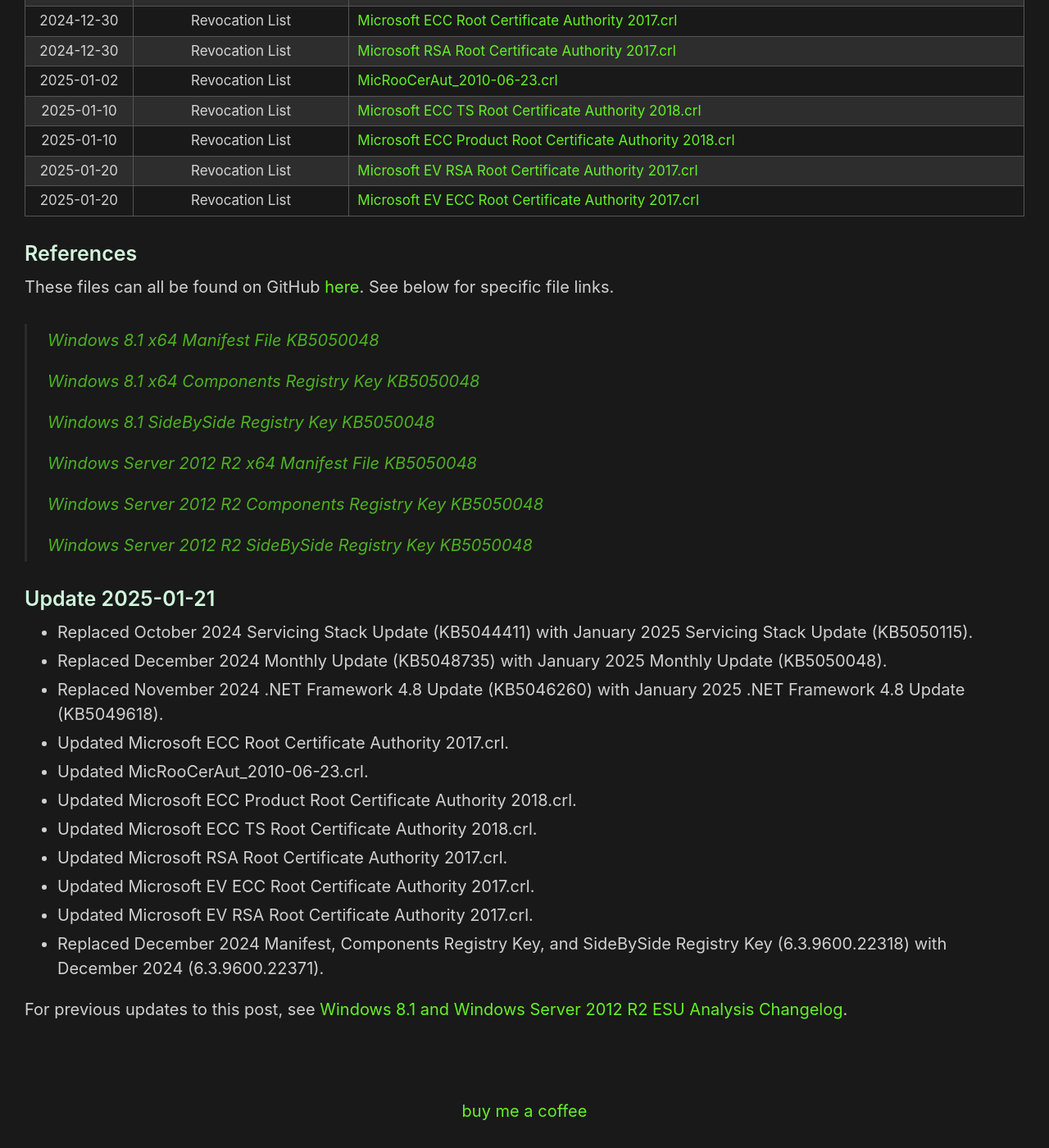
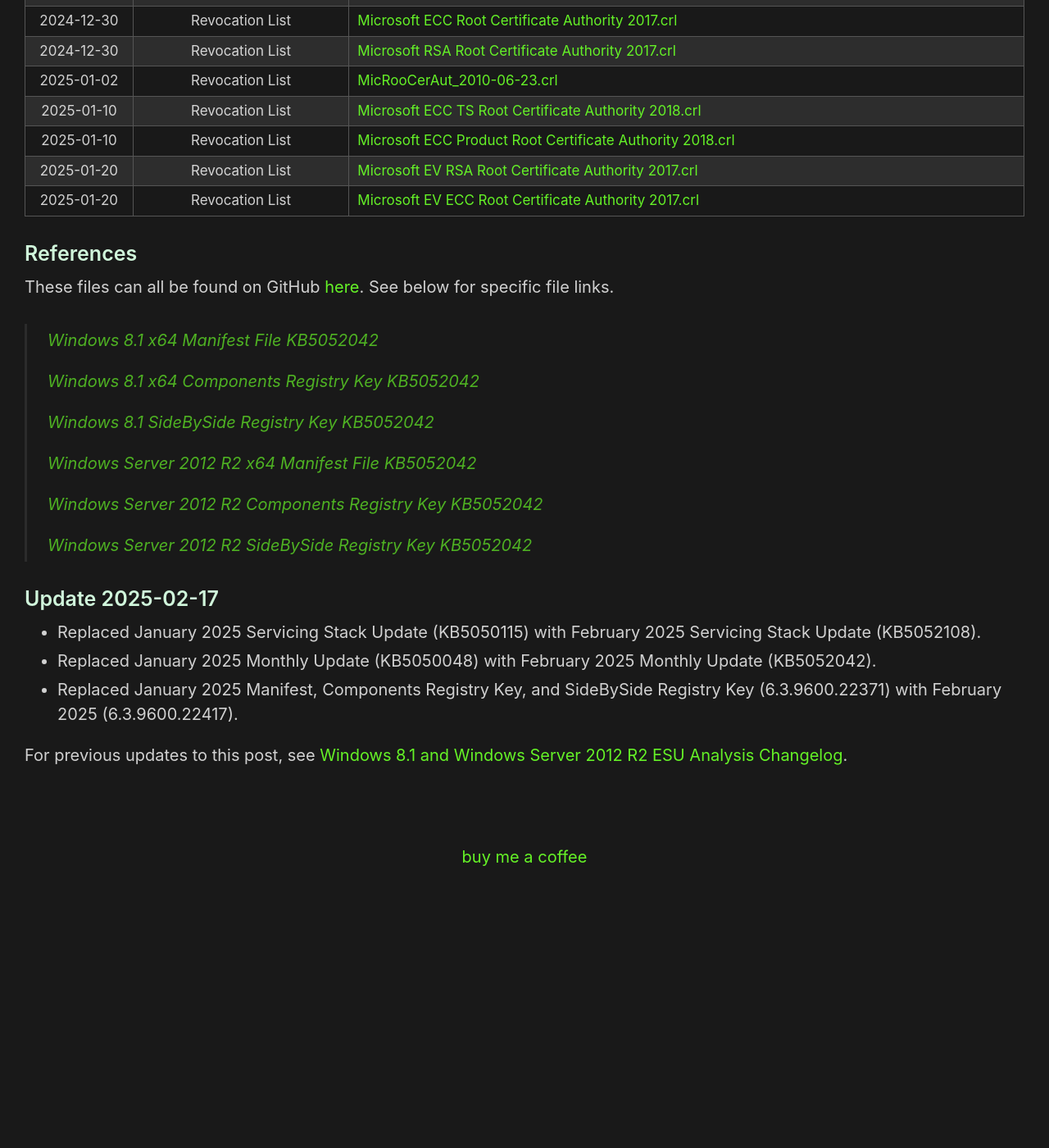
Before and after one commit to HackAndPwn/HackAndPwn.github.io, a Jekyll site: the page built from _posts/2024-01-21-windows-8.1-and-2012-r2-esu-analysis.md, in a window 1280 px wide and 1400 px high, scrolled down 3445 px. Shown: the whole window at 82% size. Built offline with Jekyll 4.4.1, drawn with Linux system fonts in a browser that asks for light colours; after the commit the page ends 4535 px from its top, so only the background shows below that; some of the changed text lies outside the part shown.

Commit message:
feb 2025 updates

```diff
--- a/_posts/2024-01-21-windows-8.1-and-2012-r2-esu-analysis.md
+++ b/_posts/2024-01-21-windows-8.1-and-2012-r2-esu-analysis.md
@@ -2,7 +2,7 @@
 layout: post
 title: Windows 8.1 and Windows Server 2012 R2 ESU Analysis
 original_date: 2024-01-21
-date: 2025-01-21
+date: 2025-02-17
 ---
 
 The original Windows 7 ESU Analysis can be found [here](https://hackandpwn.com/windows-7-esu-analysis).  With the ending of support for Windows 8.1 and Server 2012 R2 in 2023, additional research was conducted to see if similar techniques would work for these operating systems as well.  It was determined that both Windows 8.1 and Windows Server 2012 R2 can be fully patched past the supported period.
@@ -17,29 +17,29 @@
 
 > <center><img src="/assets/2024-01-21-windows-8.1-and-2012-r2-esu-analysis/01.png"></center>
 
-### Install The Latest Servicing Stack Update (SSU) - KB5050115 (January 2025)
-Install [Windows8.1-KB5050115-x64.msu](https://github.com/HackAndPwn/Windows-8.1-And-Server-2012-R2-ESU-Analysis/raw/main/Patches/01_Windows8.1-KB5050115-x64.msu) and reboot the computer.
+### Install The Latest Servicing Stack Update (SSU) - KB5052108 (February 2025)
+Install [Windows8.1-KB5052108-x64.msu](https://github.com/HackAndPwn/Windows-8.1-And-Server-2012-R2-ESU-Analysis/raw/main/Patches/01_Windows8.1-KB5052108-x64.msu) and reboot the computer.
 
-### Install The Latest Monthly Cumulative Update Via Failed Reboot Technique - KB5050048 (January 2025)
-1. Install KB5050048 ( [Part 1](https://github.com/HackAndPwn/Windows-8.1-And-Server-2012-R2-ESU-Analysis/raw/main/Patches/02_Windows8.1-KB5050048-x64.zip.001) / [Part 2](https://github.com/HackAndPwn/Windows-8.1-And-Server-2012-R2-ESU-Analysis/raw/main/Patches/02_Windows8.1-KB5050048-x64.zip.002) / [Part 3](https://github.com/HackAndPwn/Windows-8.1-And-Server-2012-R2-ESU-Analysis/raw/main/Patches/02_Windows8.1-KB5050048-x64.zip.003) / [Part 4](https://github.com/HackAndPwn/Windows-8.1-And-Server-2012-R2-ESU-Analysis/raw/main/Patches/02_Windows8.1-KB5050048-x64.zip.004) / [Part 5](https://github.com/HackAndPwn/Windows-8.1-And-Server-2012-R2-ESU-Analysis/raw/main/Patches/02_Windows8.1-KB5050048-x64.zip.005) / [Part 6](https://github.com/HackAndPwn/Windows-8.1-And-Server-2012-R2-ESU-Analysis/raw/main/Patches/02_Windows8.1-KB5050048-x64.zip.006) ) and reboot the computer.  This will result in a failed update and rollback.
+### Install The Latest Monthly Cumulative Update Via Failed Reboot Technique - KB5052042 (February 2025)
+1. Install KB5052042 ( [Part 1](https://github.com/HackAndPwn/Windows-8.1-And-Server-2012-R2-ESU-Analysis/raw/main/Patches/02_Windows8.1-KB5052042-x64.zip.001) / [Part 2](https://github.com/HackAndPwn/Windows-8.1-And-Server-2012-R2-ESU-Analysis/raw/main/Patches/02_Windows8.1-KB5052042-x64.zip.002) / [Part 3](https://github.com/HackAndPwn/Windows-8.1-And-Server-2012-R2-ESU-Analysis/raw/main/Patches/02_Windows8.1-KB5052042-x64.zip.003) / [Part 4](https://github.com/HackAndPwn/Windows-8.1-And-Server-2012-R2-ESU-Analysis/raw/main/Patches/02_Windows8.1-KB5052042-x64.zip.004) / [Part 5](https://github.com/HackAndPwn/Windows-8.1-And-Server-2012-R2-ESU-Analysis/raw/main/Patches/02_Windows8.1-KB5052042-x64.zip.005) / [Part 6](https://github.com/HackAndPwn/Windows-8.1-And-Server-2012-R2-ESU-Analysis/raw/main/Patches/02_Windows8.1-KB5052042-x64.zip.006) ) and reboot the computer.  This will result in a failed update and rollback.
 2. Apply the  new Windows 8.1 or Server 2012 R2 SideBySide registry key linked below.
-3. Install KB5050048 again and reboot the computer.  This will result in a successful update.
+3. Install KB5052042 again and reboot the computer.  This will result in a successful update.
 
-### Install The Latest Monthly Cumulative Update Via Manifest/Component Technique - KB5050048 (January 2025)
+### Install The Latest Monthly Cumulative Update Via Manifest/Component Technique - KB5052042 (February 2025)
 If using the Manifest/Components registry key technique:
 1. Copy the manifest file linked below into the C:\Windows\WinSxS\Manifests folder.  This can be done by executing the following commands:
 > takeown /f C:\Windows\WinSxS\Manifests /a
 >
 > icacls C:\Windows\WinSxS\Manifests /grant Everyone:(F)
 >
-> copy amd64_microsoft-windows-s..edsecurityupdatesai_31bf3856ad364e35_6.3.9600.22371_none_599b57d5f64fad01.manifest C:\Windows\WinSxS\Manifests
+> copy amd64_microsoft-windows-s..edsecurityupdatesai_31bf3856ad364e35_6.3.9600.22417_none_59e23afff6199a8c.manifest C:\Windows\WinSxS\Manifests
 >
 > icacls C:\Windows\WinSxS\Manifests /remove Everyone
 >
 > icacls C:\Windows\WinSxS\Manifests /setowner "NT SERVICE\TrustedInstaller"
 2. Apply the new Windows 8.1 or Server 2012 R2 Components registry key linked below.
 3. Apply the new Windows 8.1 or Server 2012 R2 SideBySide registry key linked below.
-4. Install KB5050048 ( [Part 1](https://github.com/HackAndPwn/Windows-8.1-And-Server-2012-R2-ESU-Analysis/raw/main/Patches/02_Windows8.1-KB5050048-x64.zip.001) / [Part 2](https://github.com/HackAndPwn/Windows-8.1-And-Server-2012-R2-ESU-Analysis/raw/main/Patches/02_Windows8.1-KB5050048-x64.zip.002) / [Part 3](https://github.com/HackAndPwn/Windows-8.1-And-Server-2012-R2-ESU-Analysis/raw/main/Patches/02_Windows8.1-KB5050048-x64.zip.003) / [Part 4](https://github.com/HackAndPwn/Windows-8.1-And-Server-2012-R2-ESU-Analysis/raw/main/Patches/02_Windows8.1-KB5050048-x64.zip.004) / [Part 5](https://github.com/HackAndPwn/Windows-8.1-And-Server-2012-R2-ESU-Analysis/raw/main/Patches/02_Windows8.1-KB5050048-x64.zip.005) / [Part 6](https://github.com/HackAndPwn/Windows-8.1-And-Server-2012-R2-ESU-Analysis/raw/main/Patches/02_Windows8.1-KB5050048-x64.zip.006) ).
+4. Install KB5052042 ( [Part 1](https://github.com/HackAndPwn/Windows-8.1-And-Server-2012-R2-ESU-Analysis/raw/main/Patches/02_Windows8.1-KB5052042-x64.zip.001) / [Part 2](https://github.com/HackAndPwn/Windows-8.1-And-Server-2012-R2-ESU-Analysis/raw/main/Patches/02_Windows8.1-KB5052042-x64.zip.002) / [Part 3](https://github.com/HackAndPwn/Windows-8.1-And-Server-2012-R2-ESU-Analysis/raw/main/Patches/02_Windows8.1-KB5052042-x64.zip.003) / [Part 4](https://github.com/HackAndPwn/Windows-8.1-And-Server-2012-R2-ESU-Analysis/raw/main/Patches/02_Windows8.1-KB5052042-x64.zip.004) / [Part 5](https://github.com/HackAndPwn/Windows-8.1-And-Server-2012-R2-ESU-Analysis/raw/main/Patches/02_Windows8.1-KB5052042-x64.zip.005) / [Part 6](https://github.com/HackAndPwn/Windows-8.1-And-Server-2012-R2-ESU-Analysis/raw/main/Patches/02_Windows8.1-KB5052042-x64.zip.006) ).
 
 ### Install The Latest .NET 3.5 Update - KB5044012 (October 2024)
 Install [Windows8.1-KB5044012-x64.msu](https://github.com/HackAndPwn/Windows-8.1-And-Server-2012-R2-ESU-Analysis/raw/main/Patches/03_Windows8.1-KB5044012-x64.msu).
@@ -74,29 +74,21 @@
 
 These files can all be found on GitHub [here](https://github.com/HackAndPwn/Windows-8.1-And-Server-2012-R2-ESU-Analysis).  See below for specific file links.
 
-> [Windows 8.1 x64 Manifest File KB5050048](https://github.com/HackAndPwn/Windows-8.1-And-Server-2012-R2-ESU-Analysis/blob/main/2025_01/amd64_microsoft-windows-s..edsecurityupdatesai_31bf3856ad364e35_6.3.9600.22371_none_599b57d5f64fad01.manifest)
+> [Windows 8.1 x64 Manifest File KB5052042](https://github.com/HackAndPwn/Windows-8.1-And-Server-2012-R2-ESU-Analysis/blob/main/2025_02/amd64_microsoft-windows-s..edsecurityupdatesai_31bf3856ad364e35_6.3.9600.22417_none_59e23afff6199a8c.manifest)
 >
-> [Windows 8.1 x64 Components Registry Key KB5050048](https://github.com/HackAndPwn/Windows-8.1-And-Server-2012-R2-ESU-Analysis/blob/main/2025_01/8.1_x64_ComponentsRegistryKey.reg)
+> [Windows 8.1 x64 Components Registry Key KB5052042](https://github.com/HackAndPwn/Windows-8.1-And-Server-2012-R2-ESU-Analysis/blob/main/2025_02/8.1_x64_ComponentsRegistryKey.reg)
 >
-> [Windows 8.1 SideBySide Registry Key KB5050048](https://github.com/HackAndPwn/Windows-8.1-And-Server-2012-R2-ESU-Analysis/blob/main/2025_01/8.1_x64_SideBySideRegistryKey_x64.reg)
+> [Windows 8.1 SideBySide Registry Key KB5052042](https://github.com/HackAndPwn/Windows-8.1-And-Server-2012-R2-ESU-Analysis/blob/main/2025_02/8.1_x64_SideBySideRegistryKey_x64.reg)
 >
-> [Windows Server 2012 R2 x64 Manifest File KB5050048](https://github.com/HackAndPwn/Windows-8.1-And-Server-2012-R2-ESU-Analysis/blob/main/2025_01/amd64_microsoft-windows-s..edsecurityupdatesai_31bf3856ad364e35_6.3.9600.22371_none_599b57d5f64fad01.manifest)
+> [Windows Server 2012 R2 x64 Manifest File KB5052042](https://github.com/HackAndPwn/Windows-8.1-And-Server-2012-R2-ESU-Analysis/blob/main/2025_02/amd64_microsoft-windows-s..edsecurityupdatesai_31bf3856ad364e35_6.3.9600.22417_none_59e23afff6199a8c.manifest)
 >
-> [Windows Server 2012 R2 Components Registry Key KB5050048](https://github.com/HackAndPwn/Windows-8.1-And-Server-2012-R2-ESU-Analysis/blob/main/2025_01/Server_2012_R2_x64_ComponentsRegistryKey.reg)
+> [Windows Server 2012 R2 Components Registry Key KB5052042](https://github.com/HackAndPwn/Windows-8.1-And-Server-2012-R2-ESU-Analysis/blob/main/2025_02/Server_2012_R2_x64_ComponentsRegistryKey.reg)
 >
-> [Windows Server 2012 R2 SideBySide Registry Key KB5050048](https://github.com/HackAndPwn/Windows-8.1-And-Server-2012-R2-ESU-Analysis/blob/main/2025_01/Server_2012_R2_x64_SideBySideRegistryKey_x64.reg)
+> [Windows Server 2012 R2 SideBySide Registry Key KB5052042](https://github.com/HackAndPwn/Windows-8.1-And-Server-2012-R2-ESU-Analysis/blob/main/2025_02/Server_2012_R2_x64_SideBySideRegistryKey_x64.reg)
 
-### Update 2025-01-21
-* Replaced October 2024 Servicing Stack Update (KB5044411) with January 2025 Servicing Stack Update (KB5050115).
-* Replaced December 2024 Monthly Update (KB5048735) with January 2025 Monthly Update (KB5050048).
-* Replaced November 2024 .NET Framework 4.8 Update (KB5046260) with January 2025 .NET Framework 4.8 Update (KB5049618).
-* Updated Microsoft ECC Root Certificate Authority 2017.crl.
-* Updated MicRooCerAut_2010-06-23.crl.
-* Updated Microsoft ECC Product Root Certificate Authority 2018.crl.
-* Updated Microsoft ECC TS Root Certificate Authority 2018.crl.
-* Updated Microsoft RSA Root Certificate Authority 2017.crl.
-* Updated Microsoft EV ECC Root Certificate Authority 2017.crl.
-* Updated Microsoft EV RSA Root Certificate Authority 2017.crl.
-* Replaced December 2024 Manifest, Components Registry Key, and SideBySide Registry Key (6.3.9600.22318) with December 2024 (6.3.9600.22371).
+### Update 2025-02-17
+* Replaced January 2025 Servicing Stack Update (KB5050115) with February 2025 Servicing Stack Update (KB5052108).
+* Replaced January 2025 Monthly Update (KB5050048) with February 2025 Monthly Update (KB5052042).
+* Replaced January 2025 Manifest, Components Registry Key, and SideBySide Registry Key (6.3.9600.22371) with February 2025 (6.3.9600.22417).
 
 For previous updates to this post, see [Windows 8.1 and Windows Server 2012 R2 ESU Analysis Changelog](https://hackandpwn.com/windows-8.1-and-2012-r2-esu-analysis-changelog/).
```
Also changed, not shown: _posts/2020-05-23-windows-7-esu-patching-changelog.md (+12 -0 lines), _posts/2020-05-23-windows-7-esu-patching.md (+4 -13 lines), _posts/2020-09-12-windows-7-esu-analysis-updates-changelog.md (+5 -0 lines), _posts/2020-09-12-windows-7-esu-analysis-updates.md (+11 -12 lines), _posts/2024-01-21-windows-8.1-and-2012-r2-esu-analysis-changelog.md (+13 -0 lines).
